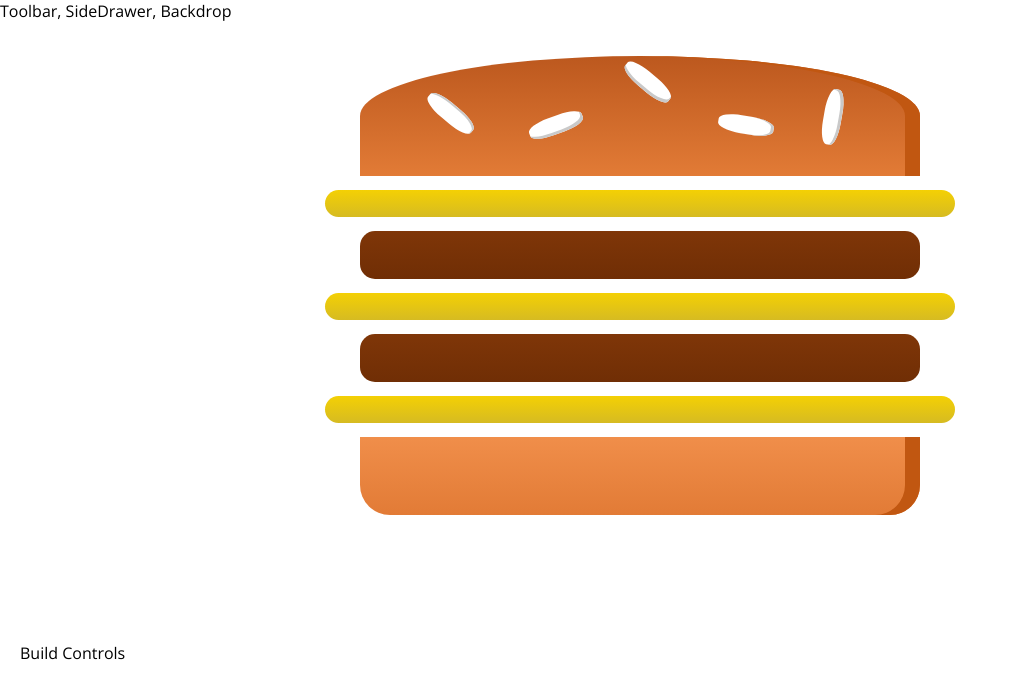
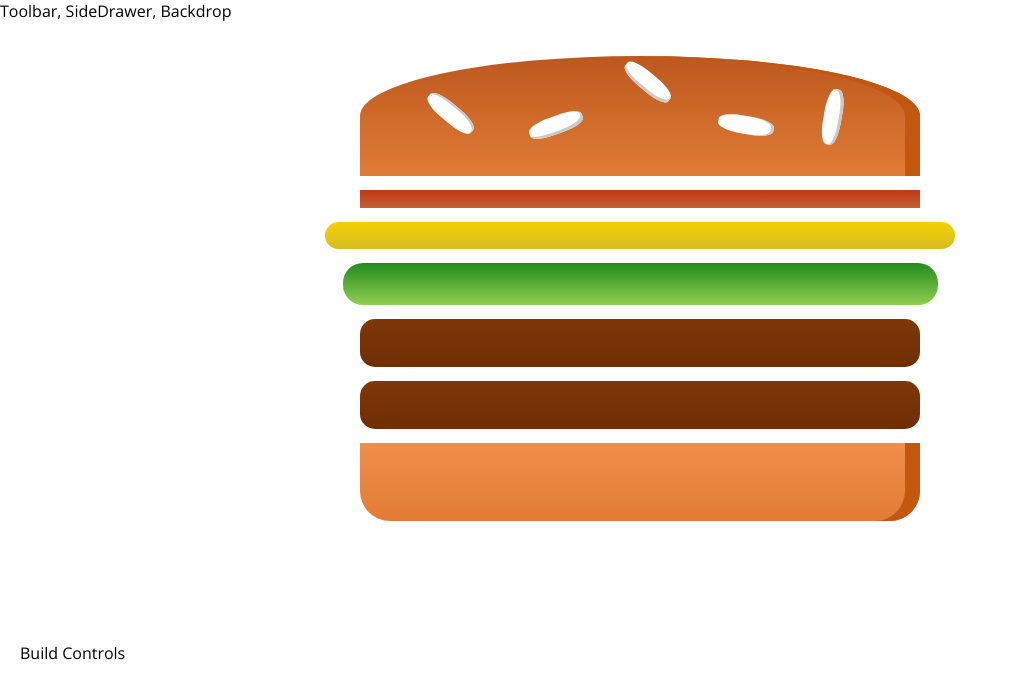
Before and after one commit to nenadpoz/burger-builder, a React (Create React App) app: page / in a window 1280 px wide. Shown: the top 698 px of the page, without its empty margins (0-1018 px from the left). Built offline with nearby package versions, Linux system fonts and the light colour scheme.

Commit message:
Added ingredients dynamically.

```diff
--- a/src/components/Burger/Burger.js
+++ b/src/components/Burger/Burger.js
@@ -3,15 +3,14 @@
 import BurgerIngredient from './BurgerIngredient/BurgerIngredient';
 
 const burger = (props) => {
+  const transformedIngredients = Object.keys(props.ingredients).map(igKey => {
+    return [...Array(props.ingredients[igKey])].map((_, i) => {
+      return <BurgerIngredient key={igKey + i} type={igKey} />;
+    });
+  })
   return (
     <div className='Burger'>
-      <BurgerIngredient type="bread-top" />
-      <BurgerIngredient type="cheese" />
-      <BurgerIngredient type="meat" />
-      <BurgerIngredient type="cheese" />
-      <BurgerIngredient type="meat" />
-      <BurgerIngredient type="cheese" />
-      <BurgerIngredient type="bread-bottom" />
+      {transformedIngredients}
     </div>
   )
 }
--- a/src/containers/BurgerBuilder/BurgerBuilder.js
+++ b/src/containers/BurgerBuilder/BurgerBuilder.js
@@ -3,10 +3,20 @@
 import Burger from '../../components/Burger/Burger';
 
 class BurgerBuilder extends Component {
+  state = {
+    ingredients: {
+      'bread-top': 1,
+      bacon: 1,
+      cheese: 1,
+      salad: 1,
+      meat: 2,
+      'bread-bottom': 1
+    }
+  }
   render() {
     return (
       <Aux>
-        <Burger />
+        <Burger ingredients={this.state.ingredients}/>
         <div>Build Controls</div>
       </Aux>
     )
```
